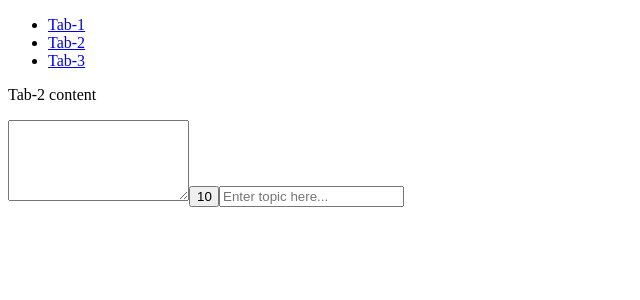
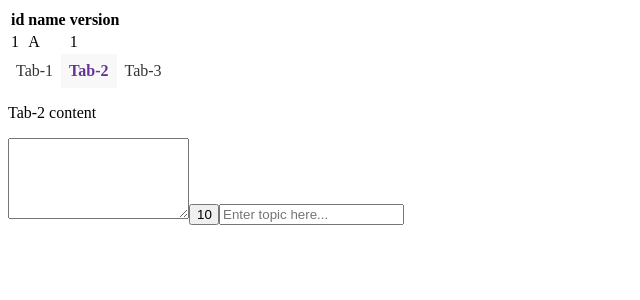
Before and after one commit to Simargi/components, a React app: page / in a window 1280 px wide. Shown: the top 300 px of the page, without its empty margins (0-640 px from the left). Built offline with nearby package versions, Linux system fonts and the light colour scheme.

Commit message:
add table component

```diff
--- a/index.js
+++ b/index.js
@@ -3,7 +3,10 @@ import Button from './src/components/Button';
 import Input from './src/components/Input';
 import Modal from './src/components/Modal';
 import FormInput from './src/components/FormInput';
+import Tabs from './src/components/Tabs';
+import Loader from './src/components/Loader';
+import TableContainer from './src/components/TableContainer';
 
 export {
-    Textarea, Button, Input, Modal, FormInput
+    Textarea, Button, Input, Modal, FormInput, Tabs, Loader, TableContainer
 }
--- a/package.json
+++ b/package.json
@@ -1,6 +1,6 @@
 {
   "name": "simargi-component",
-  "version": "0.6.0",
+  "version": "0.6.3",
   "private": false,
   "license": "Simargi",
   "author": "Simargi",
--- a/src/App.js
+++ b/src/App.js
@@ -5,10 +5,18 @@ import Input from "./components/Input";
 import Modal from "./components/Modal";
 import Tabs from "./components/Tabs";
 import TabPanel from "./components/TabPanel";
+import Loader from "./components/Loader";
+import TableContainer from "./components/TableContainer";
 
 export default class App extends React.Component {
     state = {
-        value: ''
+        value: '',
+        isLoading: true
+    }
+    componentWillMount() {
+        setTimeout(()=>{
+            this.setState({isLoading: false})
+        }, 500);
     }
     changeName = (e) => {
         this.setState({
@@ -18,6 +26,8 @@ export default class App extends React.Component {
     render() {
         return(
             <div className='app'>
+                { this.state.isLoading && <Loader/> }
+                <TableContainer theadData={['id','name','version']} tbodyData={[{id:1, name: 'A', version: '1'}]}/>
                 <Tabs selected={1} >
                     <TabPanel label={'Tab-1'}>
                         <p>Tab-1 content</p>
--- /dev/null
+++ b/src/components/Loader.js
@@ -0,0 +1,23 @@
+import React from 'react';
+import PropTypes from 'prop-types';
+import './assets/Loader.sass';
+
+class Loader extends React.Component {
+    render () {
+        return (
+            <div className={'loader'}>
+                <div className="spinner">
+                    <div className="double-bounce1"></div>
+                    <div className="double-bounce2"></div>
+                </div>
+            </div>
+        )
+    }
+}
+
+Loader.propTypes = {
+};
+Loader.defaultProps = {
+};
+
+export default Loader
--- /dev/null
+++ b/src/components/TableContainer.js
@@ -0,0 +1,35 @@
+import React from 'react';
+import PropTypes from 'prop-types';
+
+class TableContainer extends React.Component {
+    static propTypes = {
+        theadData: PropTypes.array.isRequired,
+        tbodyData: PropTypes.array.isRequired
+    };
+    render() {
+        const { theadData, tbodyData } = this.props;
+        return(
+            <div>
+                <table>
+                    <thead>
+                        <tr>
+                            { theadData.map((item, idx) => {
+                                return <th key={idx}>{item}</th>
+                            })
+                            }
+                        </tr>
+                    </thead>
+                    <tbody>
+                        { tbodyData.map((obj, idxrow) => {
+                            return <tr key={idxrow}>{Object.keys(obj).map((objKey, idxcell) => {
+                                return <td key={idxcell}>{obj[objKey]}</td>})}</tr>
+                        })
+                        }
+                    </tbody>
+                </table>
+            </div>
+        )
+    }
+}
+
+export default TableContainer
--- a/src/components/Tabs.js
+++ b/src/components/Tabs.js
@@ -1,6 +1,6 @@
 import React from 'react';
 import PropTypes from 'prop-types';
-import Button from "./Button";
+import './assets/Tabs.sass';
 
 class Tabs extends React.Component {
     constructor(props) {
@@ -29,9 +29,8 @@ class Tabs extends React.Component {
                 {this.props.children.map(labels)}
             </ul>
         );
-    }
+    };
     render() {
-        console.log(this.props.children)
         return (
             <div className="tabs">
                 {this._renderTitles()}
--- /dev/null
+++ b/src/components/assets/Loader.sass
@@ -0,0 +1,32 @@
+.loader
+  position: fixed
+  width: 100%
+  height: 100%
+  background-color: rgba(180, 180, 180, 0.7)
+  z-index: 9999
+
+.spinner
+  width: 40px
+  height: 40px
+  position: relative
+  margin: 100px auto
+
+.double-bounce1, .double-bounce2
+  width: 100%
+  height: 100%
+  border-radius: 50%
+  background-color: #333
+  opacity: 0.6
+  position: absolute
+  top: 0
+  left: 0
+  animation: sk-bounce 2.0s infinite ease-in-out
+
+.double-bounce2
+  animation-delay: -1.0s
+
+@keyframes sk-bounce
+  0%, 100%
+    transform: scale(0.0)
+  50%
+    transform: scale(1.0)
--- /dev/null
+++ b/src/components/assets/Tabs.sass
@@ -0,0 +1,19 @@
+.tabs__labels
+  display: flex
+  margin: 0
+  padding: 0
+  list-style-type: none
+  box-sizing: border-box
+  a
+    text-decoration: none
+    color: #333
+    background: white
+    padding: .5em
+    display: block
+    transition: all .3s
+    &.is-active
+      font-weight: bold
+      color: rebeccapurple
+      background-color: #f8f8f8
+    &:hover
+      color: rgba(51, 51, 51, .8)
```
